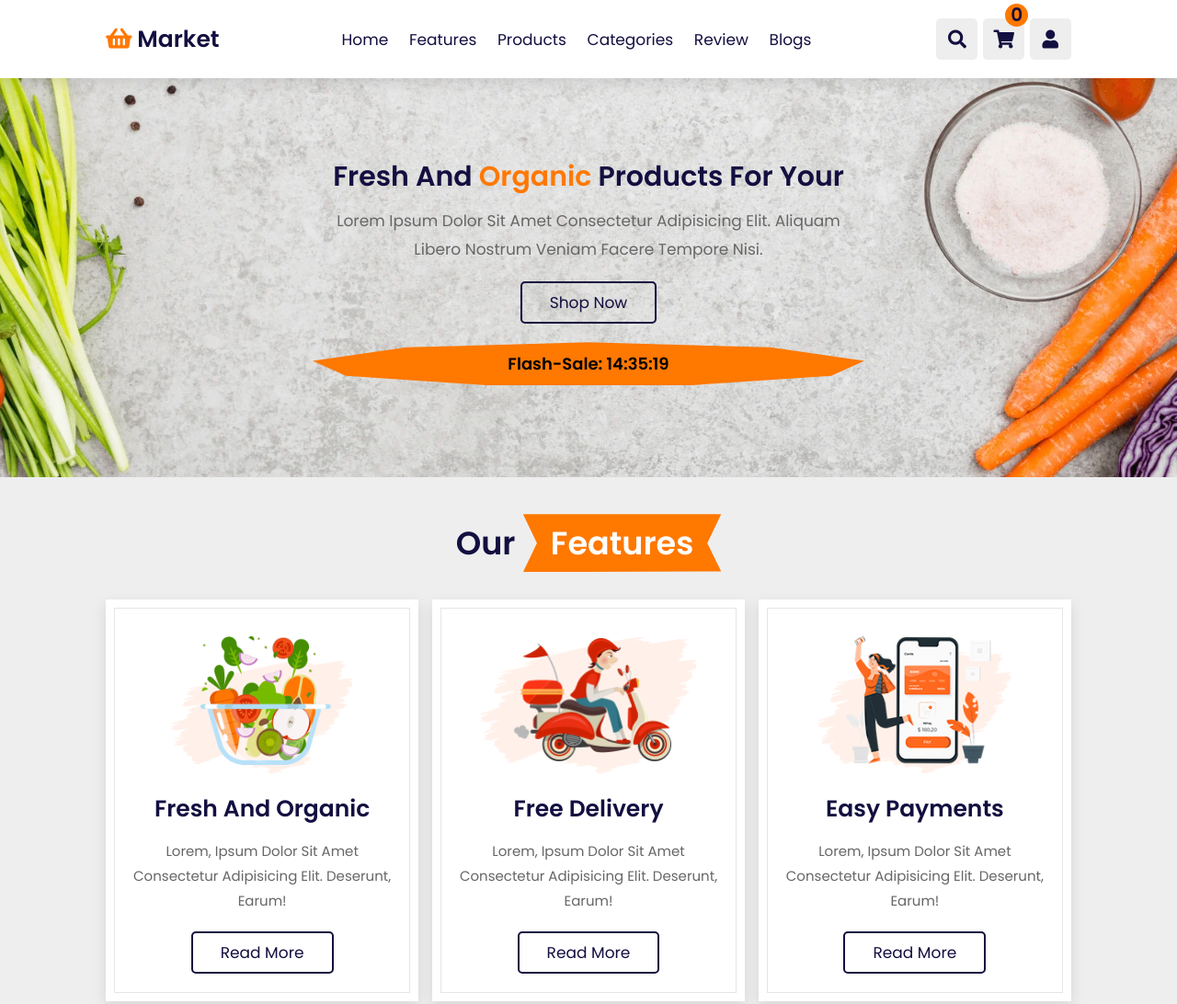
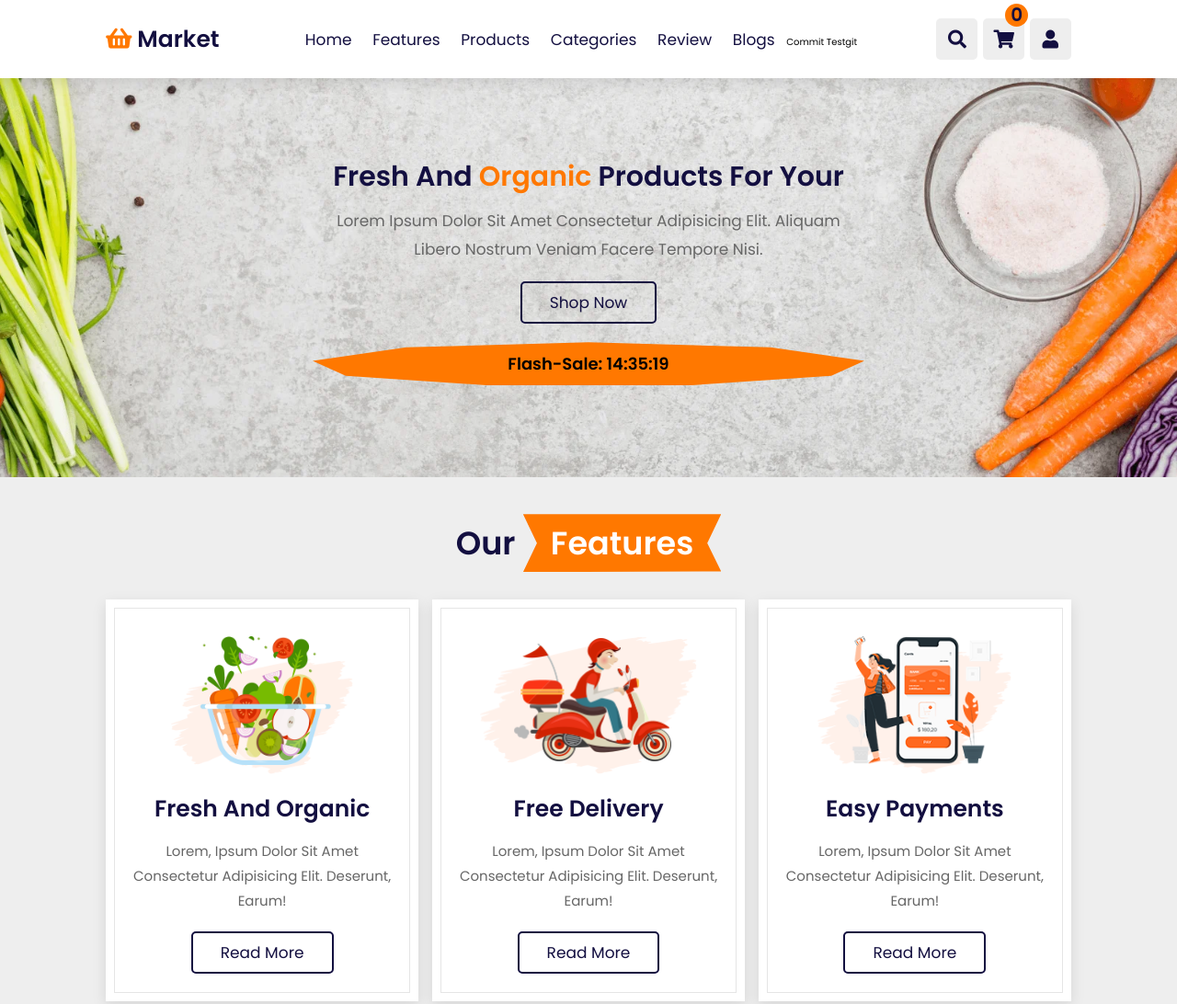
Before and after one commit to chinhan3966/marketVegetable, a plain HTML site: page index.html in a window 1280 px wide. Shown: the top 1092 px of the page at 92% size. Drawn offline with nearby package versions, Linux system fonts and the light colour scheme.

Commit message:
test commit

```diff
--- a/index.html
+++ b/index.html
@@ -1,5 +1,6 @@
 <!DOCTYPE html>
 <html lang="en">
+
 <head>
     <meta charset="UTF-8">
     <meta http-equiv="X-UA-Compatible" content="IE=edge">
@@ -15,6 +16,7 @@
     <link rel="stylesheet" href="css/style.css">
 
 </head>
+
 <body>
 
 
@@ -31,6 +33,7 @@
             <a href="#categories">categories</a>
             <a href="#review">review</a>
             <a href="#blogs">blogs</a>
+            commit testgit
         </nav>
 
         <div class="icons">
@@ -80,7 +83,8 @@
             </div>
             <div class="payment">
                 <div class="total">
-                <p>Total: <span>0 $</span></p> </div>
+                    <p>Total: <span>0 $</span></p>
+                </div>
                 <a href="#" class="btn">checkout</a>
             </div>
         </div>
@@ -105,7 +109,8 @@
 
         <div class="content">
             <h3>fresh and <span>organic</span> products for your</h3>
-        <p>Lorem ipsum dolor sit amet consectetur adipisicing elit. Aliquam libero nostrum veniam facere tempore nisi.</p>
+            <p>Lorem ipsum dolor sit amet consectetur adipisicing elit. Aliquam libero nostrum veniam facere tempore
+                nisi.</p>
             <a href="#" class="btn">shop now</a>
             <h6 id="sale"></h6>
         </div>
@@ -342,7 +347,8 @@
 
                 <div class="swiper-slide box">
                     <img src="image/pic-1.png" alt="">
-                <p>Lorem ipsum dolor sit, amet consectetur adipisicing elit. Unde sunt fugiat dolore ipsum id est maxime ad tempore quasi tenetur.</p>
+                    <p>Lorem ipsum dolor sit, amet consectetur adipisicing elit. Unde sunt fugiat dolore ipsum id est
+                        maxime ad tempore quasi tenetur.</p>
                     <h3>john deo</h3>
                     <div class="stars">
                         <i class="fas fa-star"></i>
@@ -355,7 +361,8 @@
 
                 <div class="swiper-slide box">
                     <img src="image/pic-2.png" alt="">
-                <p>Lorem ipsum dolor sit, amet consectetur adipisicing elit. Unde sunt fugiat dolore ipsum id est maxime ad tempore quasi tenetur.</p>
+                    <p>Lorem ipsum dolor sit, amet consectetur adipisicing elit. Unde sunt fugiat dolore ipsum id est
+                        maxime ad tempore quasi tenetur.</p>
                     <h3>john deo</h3>
                     <div class="stars">
                         <i class="fas fa-star"></i>
@@ -368,7 +375,8 @@
 
                 <div class="swiper-slide box">
                     <img src="image/pic-3.png" alt="">
-                <p>Lorem ipsum dolor sit, amet consectetur adipisicing elit. Unde sunt fugiat dolore ipsum id est maxime ad tempore quasi tenetur.</p>
+                    <p>Lorem ipsum dolor sit, amet consectetur adipisicing elit. Unde sunt fugiat dolore ipsum id est
+                        maxime ad tempore quasi tenetur.</p>
                     <h3>john deo</h3>
                     <div class="stars">
                         <i class="fas fa-star"></i>
@@ -381,7 +389,8 @@
 
                 <div class="swiper-slide box">
                     <img src="image/pic-4.png" alt="">
-                <p>Lorem ipsum dolor sit, amet consectetur adipisicing elit. Unde sunt fugiat dolore ipsum id est maxime ad tempore quasi tenetur.</p>
+                    <p>Lorem ipsum dolor sit, amet consectetur adipisicing elit. Unde sunt fugiat dolore ipsum id est
+                        maxime ad tempore quasi tenetur.</p>
                     <h3>john deo</h3>
                     <div class="stars">
                         <i class="fas fa-star"></i>
@@ -524,4 +533,5 @@
     <script src="js/script.js"></script>
 
 </body>
+
 </html>
```
Lines whose indentation alone changed are shown as unchanged.
